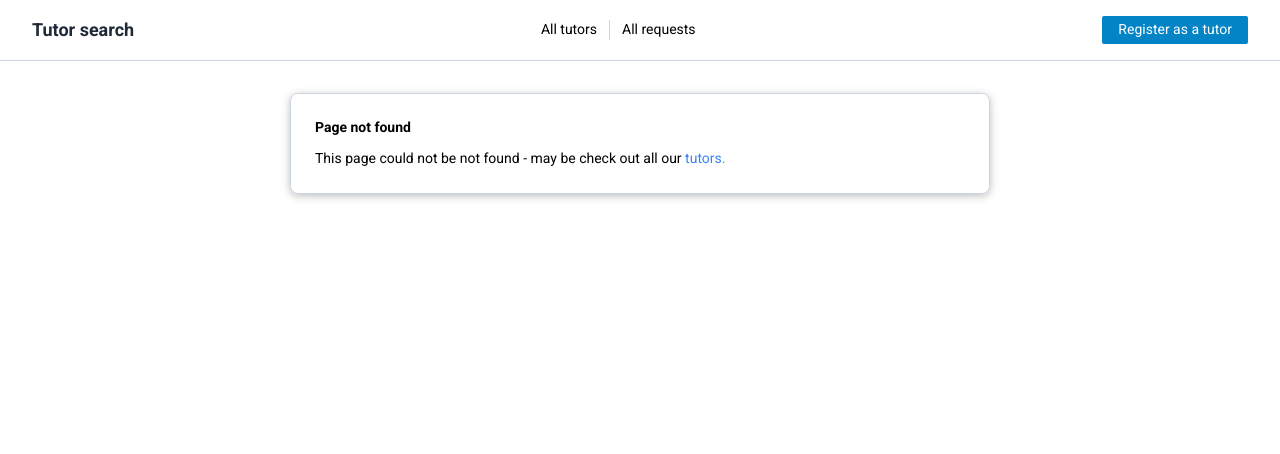
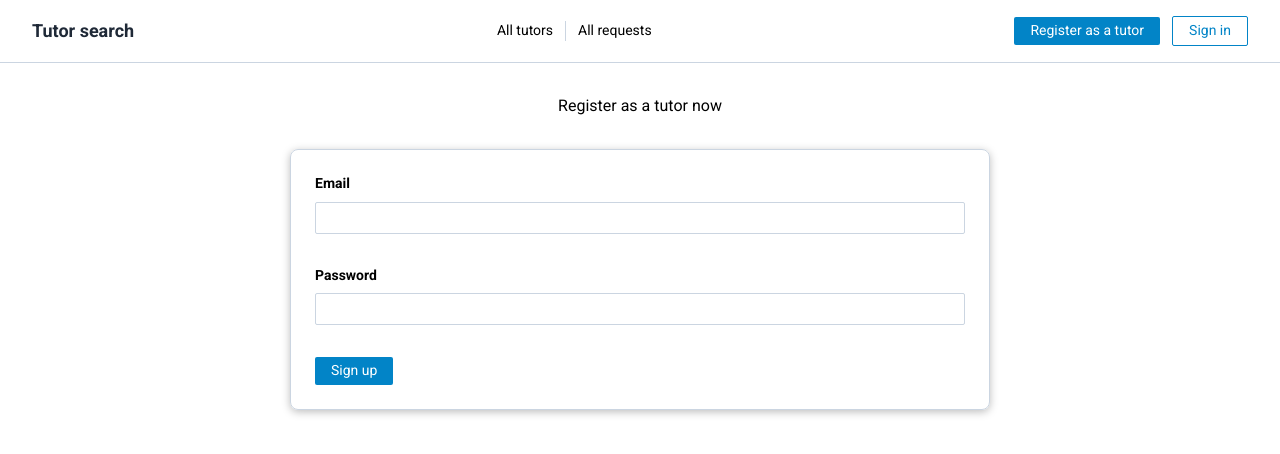
Before and after one commit to Nataliasem/tutor-search, a Vue app: page /user-auth in a window 1280 px wide. Before the commit this address had no page. Shown: the top 454 px of the page. Built offline with nearby package versions, Linux system fonts and the light colour scheme.

Commit message:
add auth API

```diff
--- a/src/api/auth.js
+++ b/src/api/auth.js
@@ -8,7 +8,7 @@ export default {
       body: JSON.stringify(data)
     }
 
-    return fetch(`${AUTH_BASE_URL}:signUp?key${API_KEY}`, config)
+    return fetch(`${AUTH_BASE_URL}:signUp?key=${API_KEY}`, config)
       .then(response => responseHandler(response))
   },
 
--- a/src/components/layout/ts-header.vue
+++ b/src/components/layout/ts-header.vue
@@ -7,7 +7,10 @@
         <span class="h-5 w-px bg-slate-300 mx-5" />
         <router-link to="/requests">All requests</router-link>
       </div>
-      <router-link to='/register' class="ts-button-main">Register as a tutor</router-link>
+      <div class="flex items-center space-x-3">
+        <router-link to='/register' class="ts-button-main">Register as a tutor</router-link>
+        <router-link to='/user-auth' class="ts-button-secondary">Sign in</router-link>
+      </div>
     </nav>
   </header>
 </template>
--- a/src/main.css
+++ b/src/main.css
@@ -51,7 +51,7 @@ body {
     @apply border-amber-500 text-amber-600 bg-orange-50;
 }
 
-/*******************TS-BUTTON**********************/
+/*******************TS-BUTTON-MAIN**********************/
 .ts-button-main {
     @apply inline-block;
     @apply outline-0 bg-sky-600 text-white;
@@ -60,6 +60,17 @@ body {
 
 .ts-button-main:active {
     @apply bg-sky-900;
+}
+
+/*******************TS-BUTTON-SECONDARY**********************/
+.ts-button-secondary {
+    @apply inline-block;
+    @apply outline-0 border border-sky-600 text-sky-600;
+    @apply px-4 py-1 rounded-ts-sm;
+}
+
+.ts-button-secondary:active {
+    @apply bg-sky-100;
 }
 
 /*******************TS-INPUT**********************/
--- a/src/network-service.js
+++ b/src/network-service.js
@@ -32,7 +32,7 @@ export const responseHandler = (response) => {
 
   if (response.status >= 400 && response.status < 500) {
     const status = response.status
-    const statusText = response.statusText
+    const statusText = response.statusText || 'Invalid request'
 
     error.message = `${status}: ${statusText}`
   }
--- /dev/null
+++ b/src/pages/user-auth.vue
@@ -0,0 +1,95 @@
+<template>
+  <div class="mx-auto max-w-card pt-8">
+    <!-- ALERT -->
+    <ts-alert :show="Boolean(error)" @close="clearError">{{ error }}</ts-alert>
+
+    <div class="text-center mb-8 text-size-16">Register as a tutor now</div>
+    <ts-form :form-schema="authSchema" :submit-text="submitText" @validate="handleAuth">
+      <!-- EMAIL -->
+      <ts-field-input
+        v-model="authSchema.email.value"
+        v-model:valid="authSchema.email.valid"
+        :required="authSchema.email.required"
+      >
+        Email
+      </ts-field-input>
+
+      <!-- PASSWORD -->
+      <ts-field-input
+        v-model="authSchema.password.value"
+        v-model:valid="authSchema.password.valid"
+        :required="authSchema.password.required"
+      >
+        Password
+      </ts-field-input>
+    </ts-form>
+  </div>
+</template>
+
+<script>
+const AUTH_SCHEMA = {
+  email: {
+    required: true,
+    value: '',
+    valid: true
+  },
+  password: {
+    required: true,
+    value: '',
+    valid: true
+  }
+}
+
+import { defineAsyncComponent } from 'vue';
+import authApi from '~/api/auth'
+import TsAlert from '~/components/layout/ts-alert.vue'
+
+export default {
+  name: 'user-auth',
+  components: {
+    TsAlert,
+    TsForm: defineAsyncComponent(() =>
+      import('~/components/fields/ts-form.vue')
+    ),
+    TsFieldInput: defineAsyncComponent(() =>
+      import('~/components/fields/ts-field-input.vue')
+    )
+  },
+  data: () => ({
+    authSchema: AUTH_SCHEMA,
+    error: ''
+  }),
+  computed: {
+    isAuthenticated() {
+      return this.$store.getters.isAuthenticated || false
+    },
+
+    submitText() {
+      return this.isAuthenticated ? 'Sign in' : 'Sign up'
+    }
+  },
+  methods: {
+    handleAuth() {
+      const data = {
+        email: this.authSchema.email.value,
+        password: this.authSchema.password.value,
+        returnSecureToken: true
+      }
+
+      Promise.resolve()
+        .then(() => {
+          this.isAuthenticated ? authApi.signIn(data) : authApi.signUp(data)
+        })
+        .then(user => this.$store.commit('SET_USER', user))
+        .catch( ({ message }) => {
+          this.error = message || 'Failed to fetch'
+        })
+    },
+
+    clearError() {
+      this.error = ''
+    }
+  }
+};
+</script>
+e>
--- a/src/router.js
+++ b/src/router.js
@@ -5,12 +5,14 @@ import TutorDetails from '~/pages/tutors/tutor-details.vue'
 import TutorRegistration from '~/pages/tutors/tutor-registration.vue'
 import ContactTutor from '~/pages/requests/contact-tutor.vue'
 import RequestsList from '~/pages/requests/requests-list.vue'
+import UserAuth from '~/pages/user-auth.vue'
 import NotFound from '~/pages/not-found.vue'
 
 const router = createRouter({
   history: createWebHistory(),
   routes: [
     { path: '/', redirect: '/tutors'},
+    { path: '/user-auth', component: UserAuth },
     { path: '/tutors', component: TutorsList },
     { path: '/tutors/:id',
       component: TutorDetails,
--- a/src/store/index.js
+++ b/src/store/index.js
@@ -3,13 +3,23 @@ import { createStore } from 'vuex'
 const store = createStore({
   state() {
     return {
+      user: null,
       requests: [],
       tutors: [],
       lastFetchTutorsTimestamp: null,
       lastFetchRequestsTimestamp: null
     }
   },
+  getters: {
+    isAuthenticated(state) {
+      return Boolean(state.user && state.user.idToken)
+    }
+  },
   mutations: {
+    SET_USER(state, user) {
+      state.user = user
+    },
+
     SET_TUTORS(state, tutors) {
       state.tutors = tutors
     },
```
